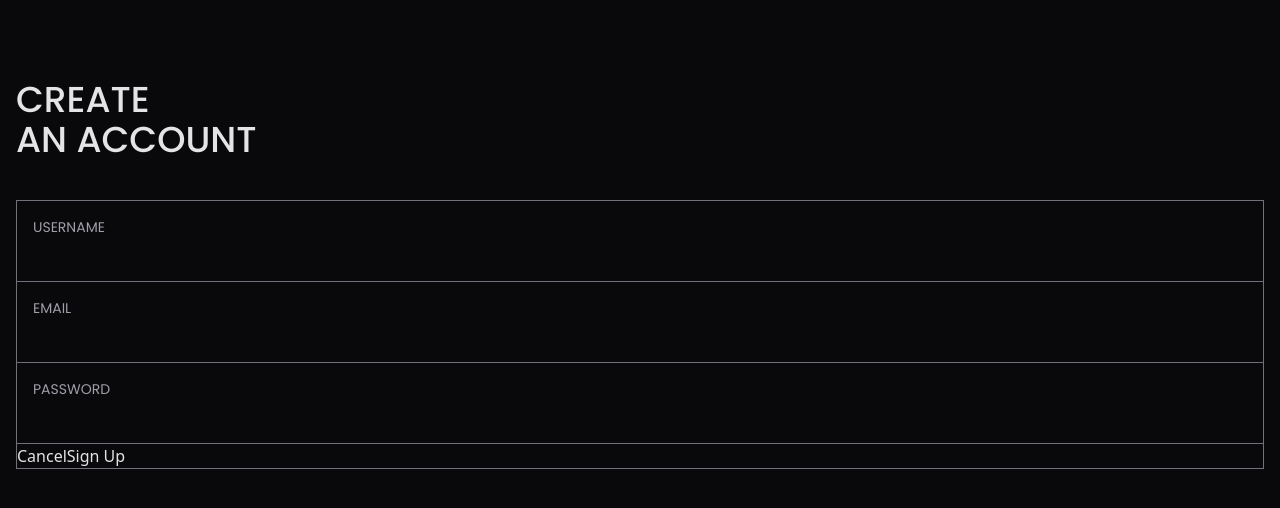
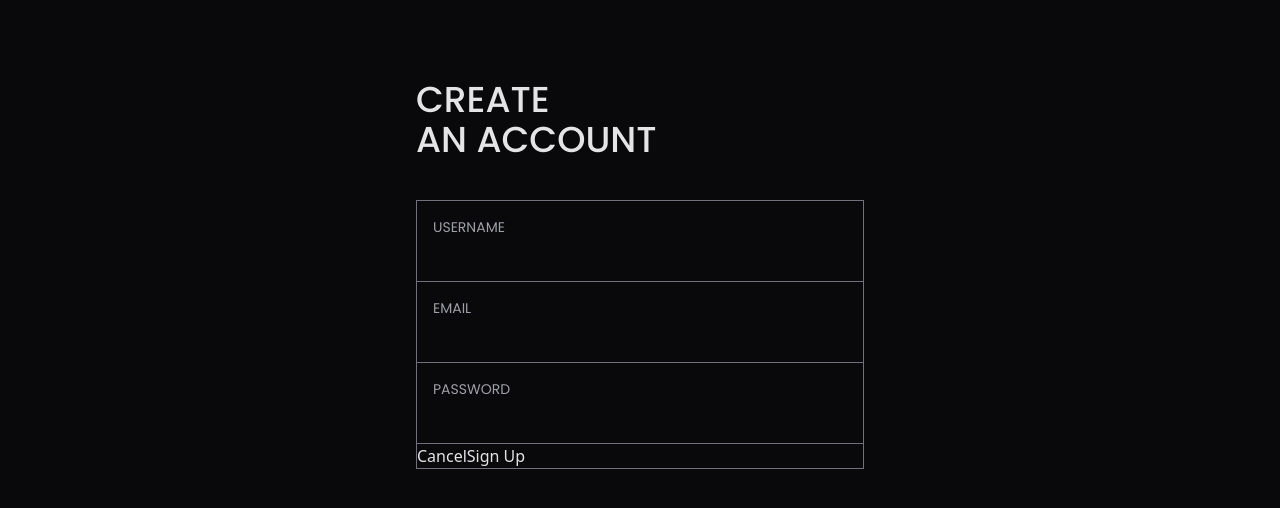
Before and after one commit to panicolay/form-of-music, a Next.js app: page /signup in a window 1280 px wide. Shown: the top 508 px of the page. Built offline with nearby package versions, Linux system fonts and the light colour scheme.

Commit message:
Add max width to create an account page

```diff
--- a/src/app/signup/page.tsx
+++ b/src/app/signup/page.tsx
@@ -20,6 +20,7 @@ export default function SignUp() {
   return (
     <div className="
         space-y-10
+        max-w-md mx-auto
     ">
         <h2 className="
             font-poppins font-medium
```
